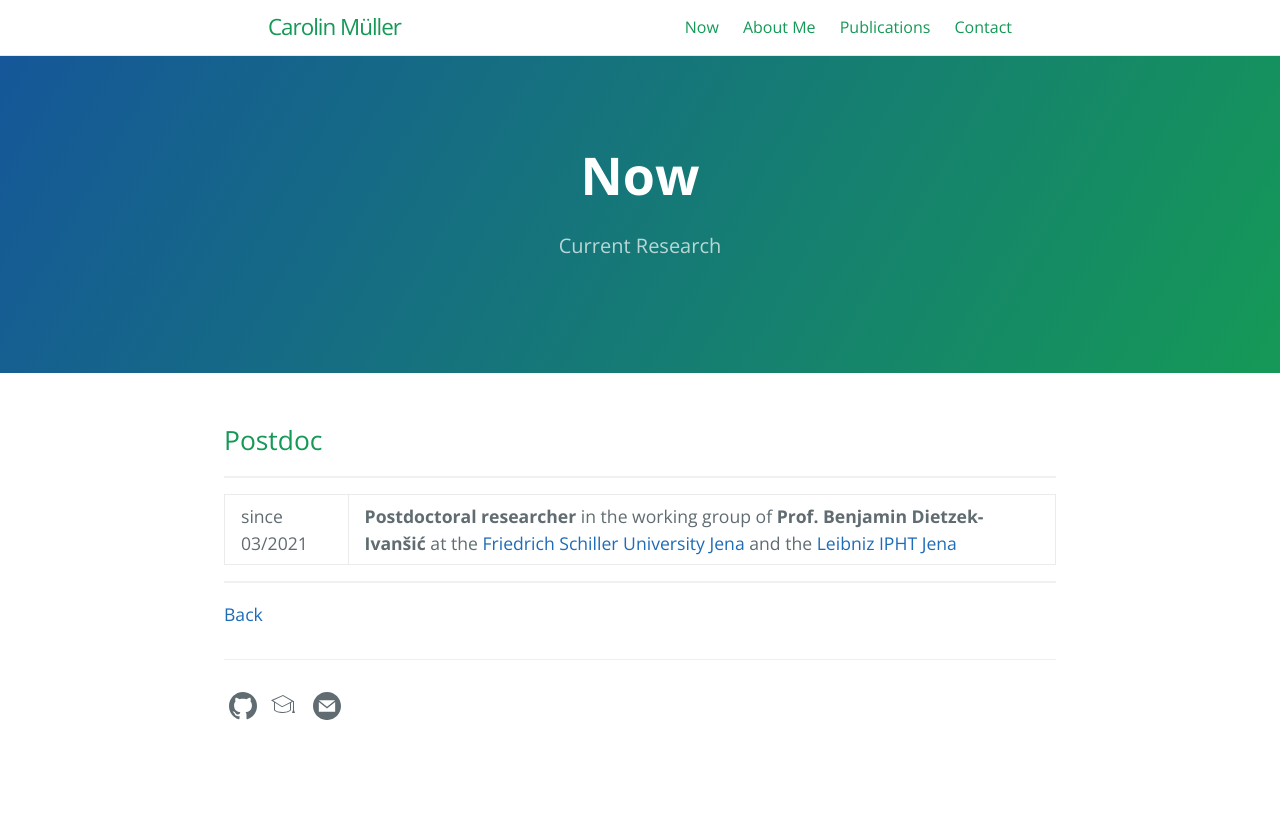
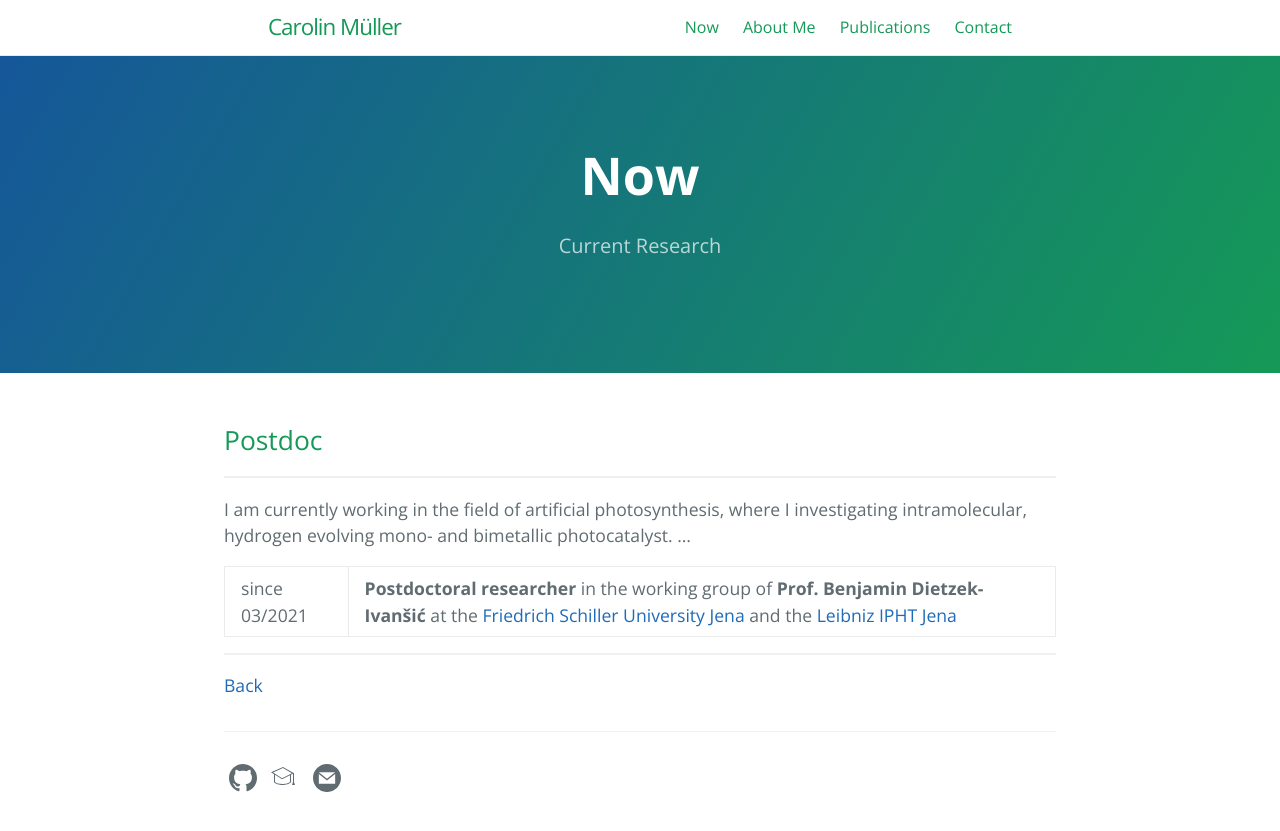
Before and after one commit to carolin-m/carolin-m.github.io, a Jekyll site: the page built from now.md, in a window 1280 px wide. Shown: the top 831 px of the page. Built offline with Jekyll 4.4.1, drawn with Linux system fonts in a browser that asks for light colours.

Commit message:
Update now.md

```diff
--- a/now.md
+++ b/now.md
@@ -10,6 +10,9 @@ order: 2
 ## Postdoc <br>
 ________________
 
+I am currently working in the field of artificial photosynthesis, where I investigating intramolecular, hydrogen evolving mono- and bimetallic photocatalyst. ...
+
+
 | since 03/2021 | **Postdoctoral researcher** in the working group of **Prof. Benjamin Dietzek-Ivanšić** at the [Friedrich Schiller University Jena](https://www.ipc.uni-jena.de/en/AGDietzek) and the [Leibniz IPHT Jena](https://www.leibniz-ipht.de/en/departments/functional-interfaces/work-groups/photophysics-and-photochemistry-of-functional-interfaces/) |
 
 _________
```
